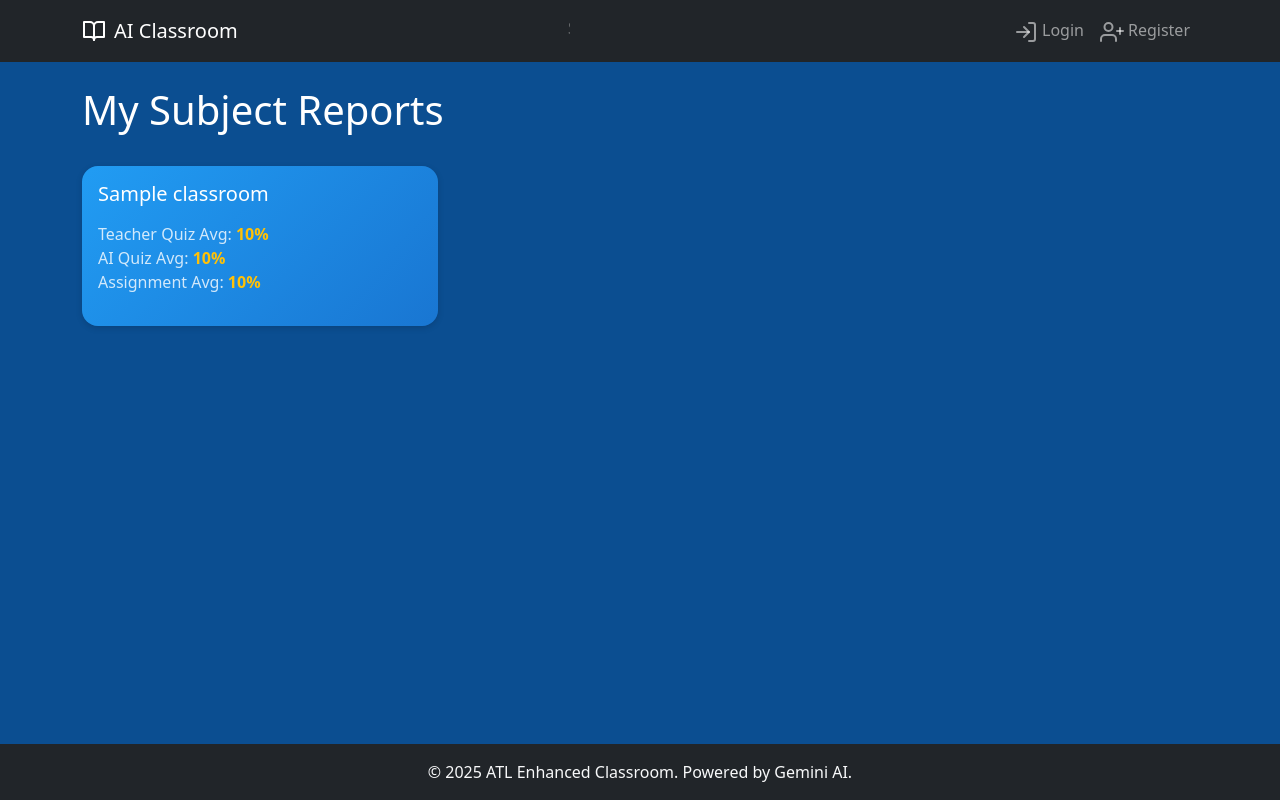
After one commit to andrewtliem/atlverse-classroom, a Python web app: template templates/student/reports.html in a window 1280 px wide. The commit adds this page. Run offline with Jinja, Linux system fonts and the light colour scheme; the template is opened without the code that fills it: most values are stand-ins (such as "Sample title", 1, 10 or a date in 2020); some libraries are stand-ins or nearby versions.

Commit message:
Add student reports page

```diff
--- a/templates/base.html
+++ b/templates/base.html
@@ -80,6 +80,9 @@
                                 {% else %}
                                 <li><a class="dropdown-item" href="{{ url_for('student_dashboard') }}">
                                     <i data-feather="home" class="me-2"></i>Dashboard
+                                </a></li>
+                                <li><a class="dropdown-item" href="{{ url_for('student_reports') }}">
+                                    <i data-feather="bar-chart-2" class="me-2"></i>Reports
                                 </a></li>
                                 <li><a class="dropdown-item" href="{{ url_for('student_edit_profile') }}">
                                     <i data-feather="user" class="me-2"></i>Edit Profile
--- /dev/null
+++ b/templates/student/reports.html
@@ -0,0 +1,55 @@
+{% extends "base.html" %}
+
+{% block title %}My Reports{% endblock %}
+
+{% block content %}
+<div class="d-flex justify-content-between align-items-center mb-4">
+    <h1 class="text-white">My Subject Reports</h1>
+</div>
+
+{% if reports %}
+    <div class="row g-4">
+        {% for info in reports %}
+            <div class="col-md-6 col-lg-4">
+                <div class="card h-100 border-0 gradient-blue rounded-4">
+                    <div class="card-body">
+                        <h5 class="card-title text-white">{{ info.classroom.name }}</h5>
+                        <ul class="list-unstyled mt-3 text-white-80">
+                            <li>
+                                Teacher Quiz Avg:
+                                {% if info.teacher_avg is not none %}
+                                    <span class="fw-bold text-yellow">{{ "%.0f"|format(info.teacher_avg) }}%</span>
+                                {% else %}
+                                    <span class="text-white-50">--</span>
+                                {% endif %}
+                            </li>
+                            <li>
+                                AI Quiz Avg:
+                                {% if info.ai_avg is not none %}
+                                    <span class="fw-bold text-yellow">{{ "%.0f"|format(info.ai_avg) }}%</span>
+                                {% else %}
+                                    <span class="text-white-50">--</span>
+                                {% endif %}
+                            </li>
+                            <li>
+                                Assignment Avg:
+                                {% if info.assignment_avg is not none %}
+                                    <span class="fw-bold text-yellow">{{ "%.0f"|format(info.assignment_avg) }}%</span>
+                                {% else %}
+                                    <span class="text-white-50">--</span>
+                                {% endif %}
+                            </li>
+                        </ul>
+                    </div>
+                </div>
+            </div>
+        {% endfor %}
+    </div>
+{% else %}
+    <div class="text-center py-5">
+        <i data-feather="bar-chart-2" class="text-white-50 mb-3 icon-64"></i>
+        <h3 class="text-white">No Reports Available</h3>
+        <p class="text-white-80">Join a classroom to start tracking your progress.</p>
+    </div>
+{% endif %}
+{% endblock %}
```
Also changed, not shown: routes.py (+52 -0 lines). Lines whose indentation alone changed are shown as unchanged.
